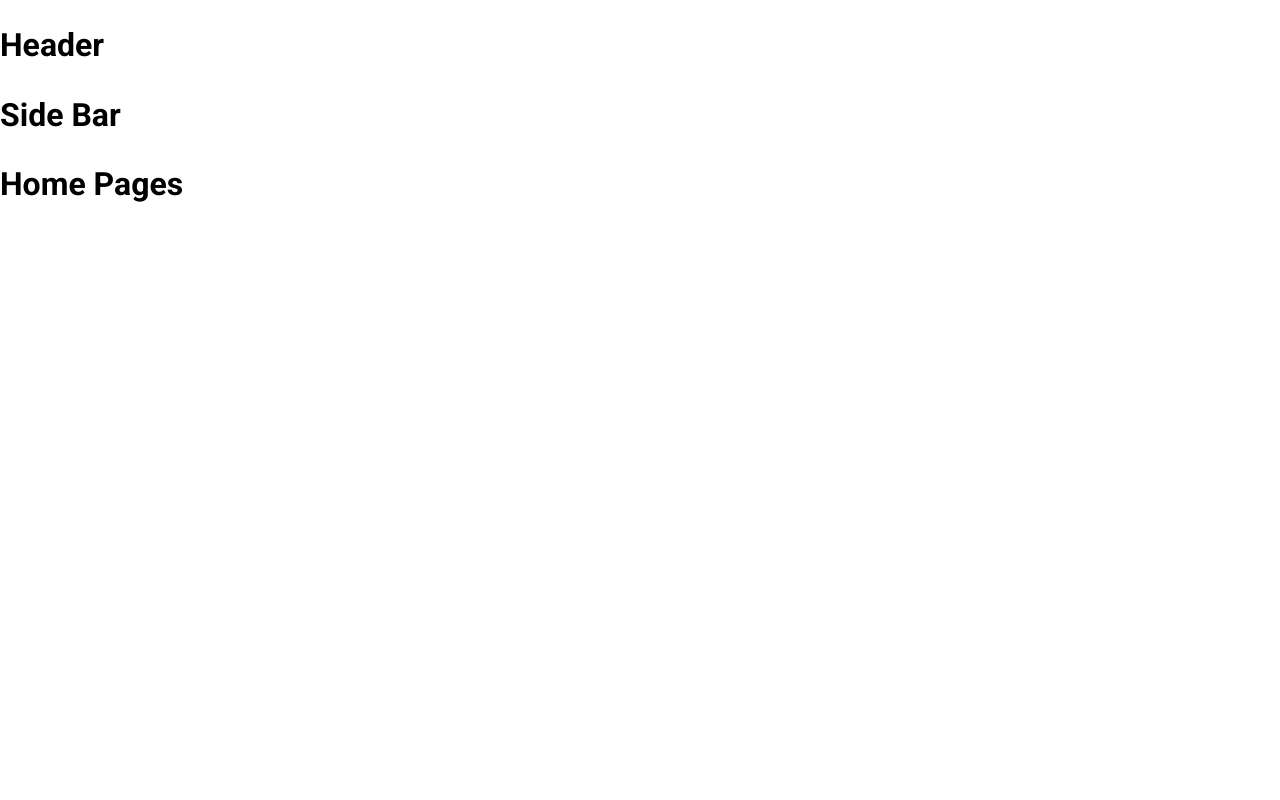
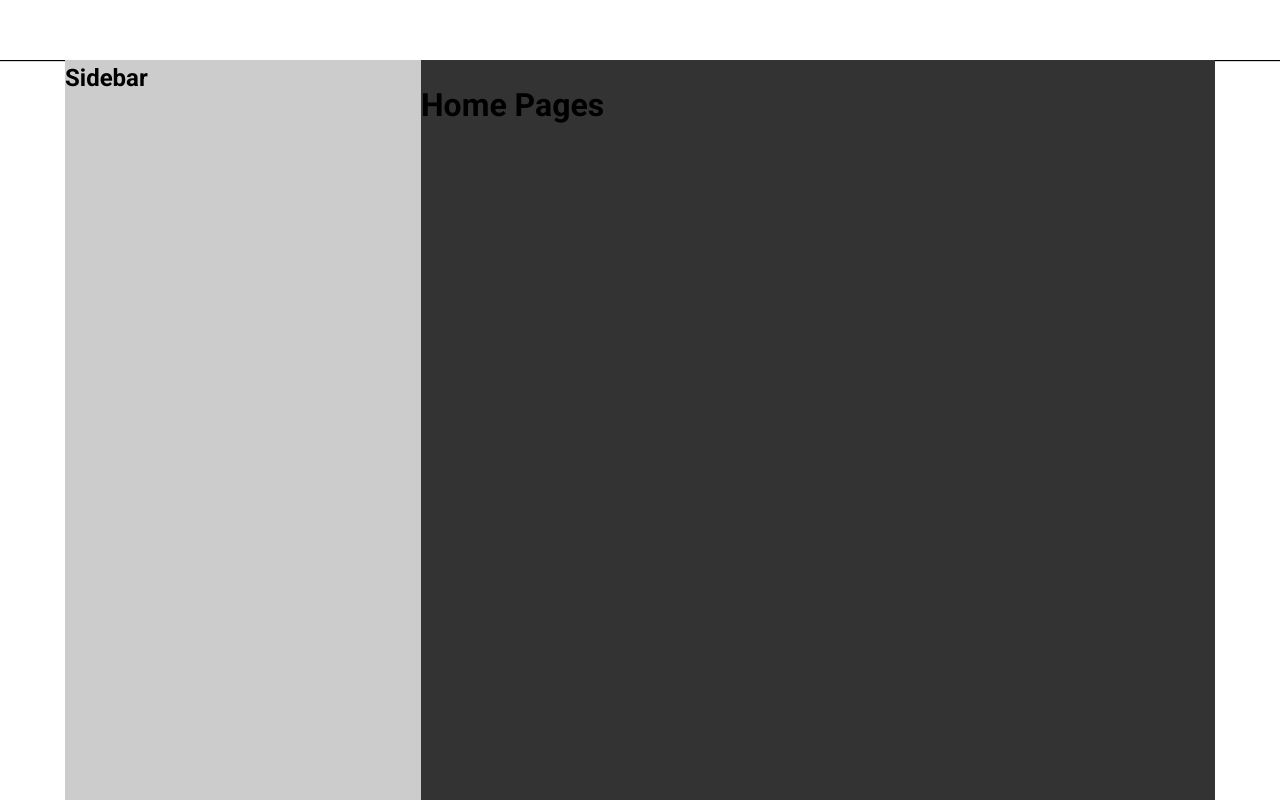
Before and after one commit to lemquan1001/my_tiktok, a React (Create React App) app: page / in a window 1280 px wide. Shown: the top 800 px of the page. Built offline with nearby package versions, Linux system fonts and the light colour scheme.

Commit message:
Dựng khung DefaultLayout

```diff
--- a/package.json
+++ b/package.json
@@ -6,6 +6,7 @@
     "@testing-library/jest-dom": "^5.17.0",
     "@testing-library/react": "^13.4.0",
     "@testing-library/user-event": "^13.5.0",
+    "classnames": "^2.3.2",
     "normalize.css": "^8.0.1",
     "react": "^18.2.0",
     "react-dom": "^18.2.0",
--- a/src/components/GlobalStyle/GlobalStyles.scss
+++ b/src/components/GlobalStyle/GlobalStyles.scss
@@ -4,6 +4,9 @@
 
 :root {
     --primary: #fe2c55;
+    //Default Laout
+    --default-layout-header-height: 60px;
+    --default-layout-width: 1150px;
 }
 
 html {
@@ -11,6 +14,8 @@
 }
 
 * {
+    margin: 0;
+    padding: 0;
     box-sizing: border-box;
 }
 
--- /dev/null
+++ b/src/components/Layout/DefaultLayout/DefaultLayout.module.scss
@@ -0,0 +1,12 @@
+.wrapper {
+    display: flex;
+    flex-direction: column;
+    align-items: center;
+}
+
+.container {
+    width: var(--default-layout-width);
+    min-height: 1000px;
+    background-color: #333;
+    display: flex;
+}
--- /dev/null
+++ b/src/components/Layout/DefaultLayout/SideBar/Sidebar.module.scss
@@ -0,0 +1,14 @@
+.wrapper {
+    width: 356px;
+    min-height: 1000px;
+    background-color: #ccc;
+}
+
+.container {
+    width: var(--default-layout-width);
+    display: flex;
+}
+
+.content {
+    flex: 1;
+}
--- a/src/components/Layout/DefaultLayout/SideBar/index.js
+++ b/src/components/Layout/DefaultLayout/SideBar/index.js
@@ -1,5 +1,14 @@
+import classNames from 'classnames/bind';
+import styles from './Sidebar.module.scss';
+
+const cx = classNames.bind(styles);
+
 function SideBar() {
-    return <h1>Side Bar</h1>;
+    return (
+        <aside className={cx('wrapper')}>
+            <h2>Sidebar</h2>
+        </aside>
+    );
 }
 
 export default SideBar;
--- a/src/components/Layout/DefaultLayout/index.js
+++ b/src/components/Layout/DefaultLayout/index.js
@@ -1,13 +1,17 @@
 import Header from '~/components/Layout/components/Header';
 import SideBar from './SideBar';
+import classNames from 'classnames/bind';
+import styles from './DefaultLayout.module.scss';
+
+const cx = classNames.bind(styles);
 
 function DefaultLayout({ children }) {
     return (
-        <div>
+        <div className={cx('wrapper')}>
             <Header />
-            <div className="container">
+            <div className={cx('container')}>
                 <SideBar />
-                <div className="content">{children}</div>
+                <div className={cx('content')}>{children}</div>
             </div>
         </div>
     );
--- a/src/components/Layout/HeaderOnly/index.js
+++ b/src/components/Layout/HeaderOnly/index.js
@@ -1,6 +1,6 @@
 import Header from '~/components/Layout/components/Header';
 
-function DefaultLayout({ children }) {
+function HeaderOnly({ children }) {
     return (
         <div>
             <Header />
@@ -11,4 +11,4 @@
     );
 }
 
-export default DefaultLayout;
+export default HeaderOnly;
--- /dev/null
+++ b/src/components/Layout/components/Header/Header.module.scss
@@ -0,0 +1,13 @@
+.wrapper {
+    width: 100%;
+    height: var(--default-layout-header-height);
+    box-shadow: 0px 1px 1px black;
+    display: flex;
+    justify-content: center;
+}
+
+.inner {
+    height: 100%;
+    width: var(--default-layout-width);
+    background-color: #fff;
+}
--- a/src/components/Layout/components/Header/index.js
+++ b/src/components/Layout/components/Header/index.js
@@ -1,5 +1,14 @@
+import classNames from 'classnames/bind';
+import styles from './Header.module.scss';
+
+const cx = classNames.bind(styles);
+
 function Header() {
-    return <h1>Header</h1>;
+    return (
+        <header className={cx('wrapper')}>
+            <div className={cx('inner')}></div>
+        </header>
+    );
 }
 
 export default Header;
```
Also changed, not shown: 1 other file (tests, documents, lock files or other folders).
